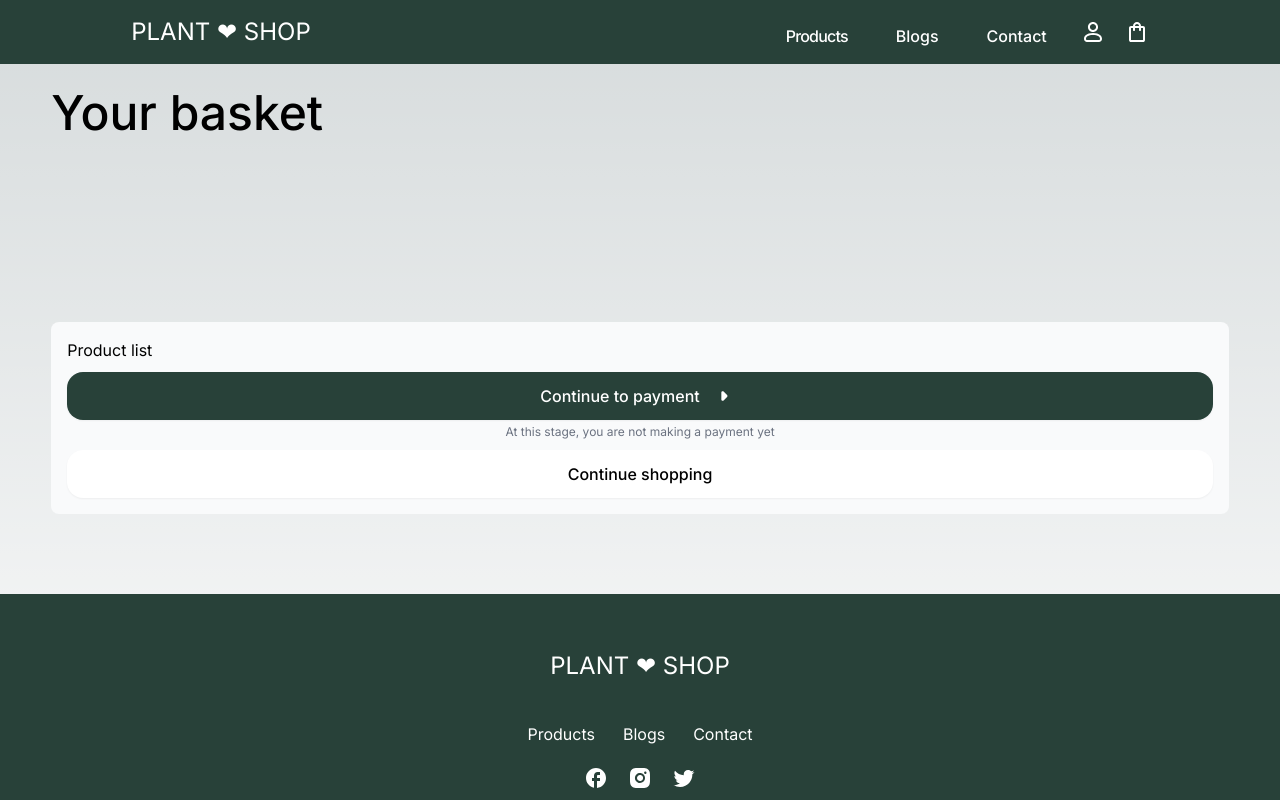
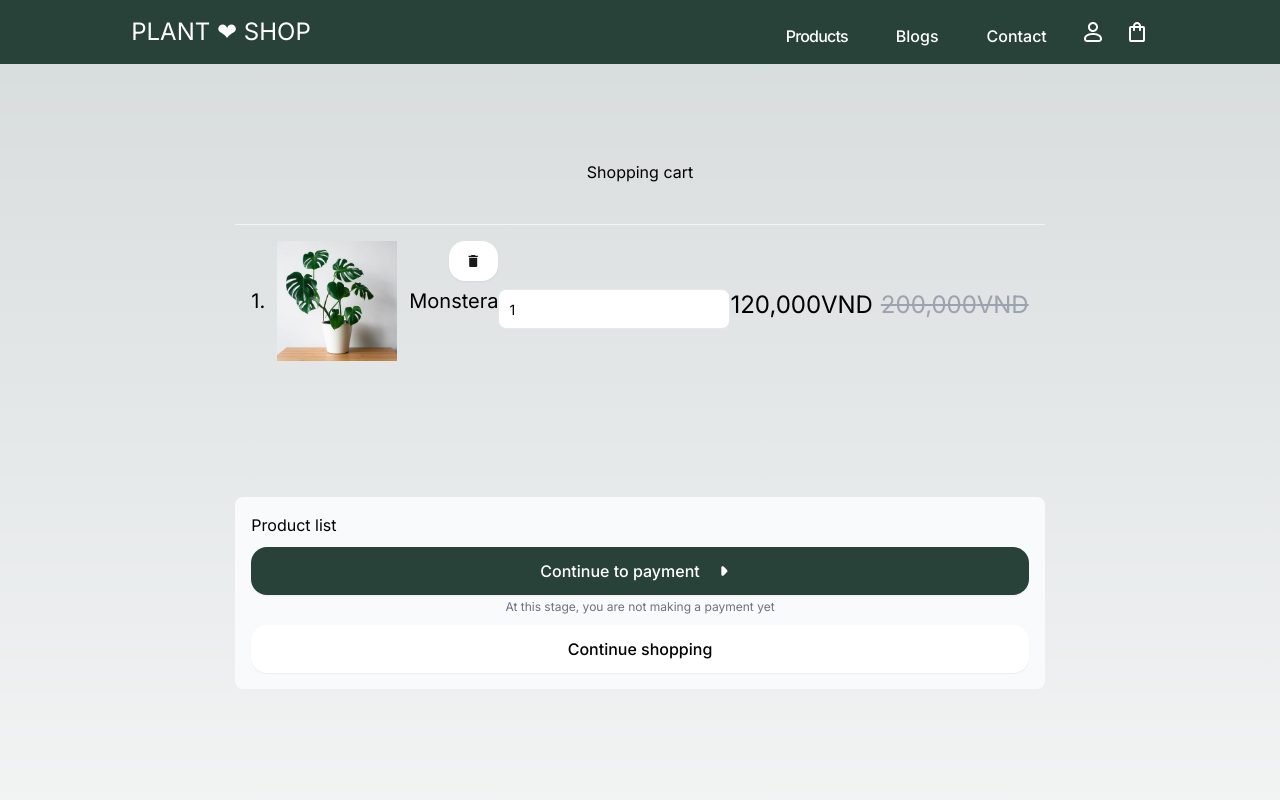
Before and after one commit to khanhnm222/next-13-plant-shop, a Next.js app: page /cart in a window 1280 px wide. Shown: the top 800 px of the page. Built offline with nearby package versions, Linux system fonts and the light colour scheme.

Commit message:
Update UI of Cart page

```diff
--- a/app/cart/Cart.tsx
+++ b/app/cart/Cart.tsx
@@ -8,14 +8,14 @@ const Cart = () => {
   return (
     <main className='wrapper lg:grid lg:grid-cols-2-1 gap-20'>
       <div className='my-10'>
-        {/* <CartProductCard
+        <CartProductCard
           number={1}
-          title='Plant'
-          imgSrc=''
+          title='Monstera'
+          imgSrc='/monstera.webp'
           shortDescription=''
-          price={8.5}
-          discountedPrice={9}
-        /> */}
+          price={120}
+          discountedPrice={200}
+        />
       </div>
       <aside>
         <div className='p-4 bg-gray-50 rounded-lg'>
--- a/app/cart/CartProductCard.tsx
+++ b/app/cart/CartProductCard.tsx
@@ -14,23 +14,23 @@ interface CartProductCardProps {
 }
 
 const CartProductCard: React.FC<CartProductCardProps> = ({
-  number,
+  number = 1,
   title,
   imgSrc,
   shortDescription,
   price,
   discountedPrice,
 }) => {
-  const formattedPrice = price.toFixed(2).replace('.', ',');
+  const formattedPrice = price.toFixed(3).replace('.', ',');
   const formattedDiscountedPrice = discountedPrice
-    ? discountedPrice.toFixed(2).replace('.', ',')
+    ? discountedPrice.toFixed(3).replace('.', ',')
     : null;
 
   return (
     <div className='p-4 border-t border-gray-100 lg:flex lg:justify-between lg:items-center'>
       <div className='flex gap-3 items-center relative'>
         <span className='text-xl'>{number}.</span>
-        <Image className='w-24 h-24' src={imgSrc} alt={title} />
+        <Image src={imgSrc} alt={title} width={120} height={120} />
         <div>
           <p className='text-xl'>{title}</p>
           <small className='text-sm'>{shortDescription}</small>
@@ -44,12 +44,12 @@ const CartProductCard: React.FC<CartProductCardProps> = ({
         </Button>
       </div>
       <div className='flex justify-between mt-4'>
-        <TextInput name='quantity' type='number' label='' placeholder='' />
+        <TextInput defaultValue={number} name='quantity' type='number' label='' placeholder='' />
         <bdi className='text-2xl'>
-          {formattedPrice}USD
+          {formattedPrice}VND
           {discountedPrice && (
             <del className='text-gray-400 pl-2'>
-              {formattedDiscountedPrice}USD
+              {formattedDiscountedPrice}VND
             </del>
           )}
         </bdi>
--- a/app/cart/page.tsx
+++ b/app/cart/page.tsx
@@ -4,12 +4,12 @@ import EmptyCart from './EmptyCart';
 function Koszyk() {
   return (
     <>
-      <header className='wrapper'>
-        <h1 className='text-3xl md:text-5xl font-medium py-5'>Your basket</h1>
-      </header>
+      <main className="flex flex-col items-center justify-between p-24 min-h-[52.7vh]">
+        Shopping cart
+        <Cart />
+      </main>
 
       {/* <EmptyCart /> */}
-      <Cart />
     </>
   );
 }
```
